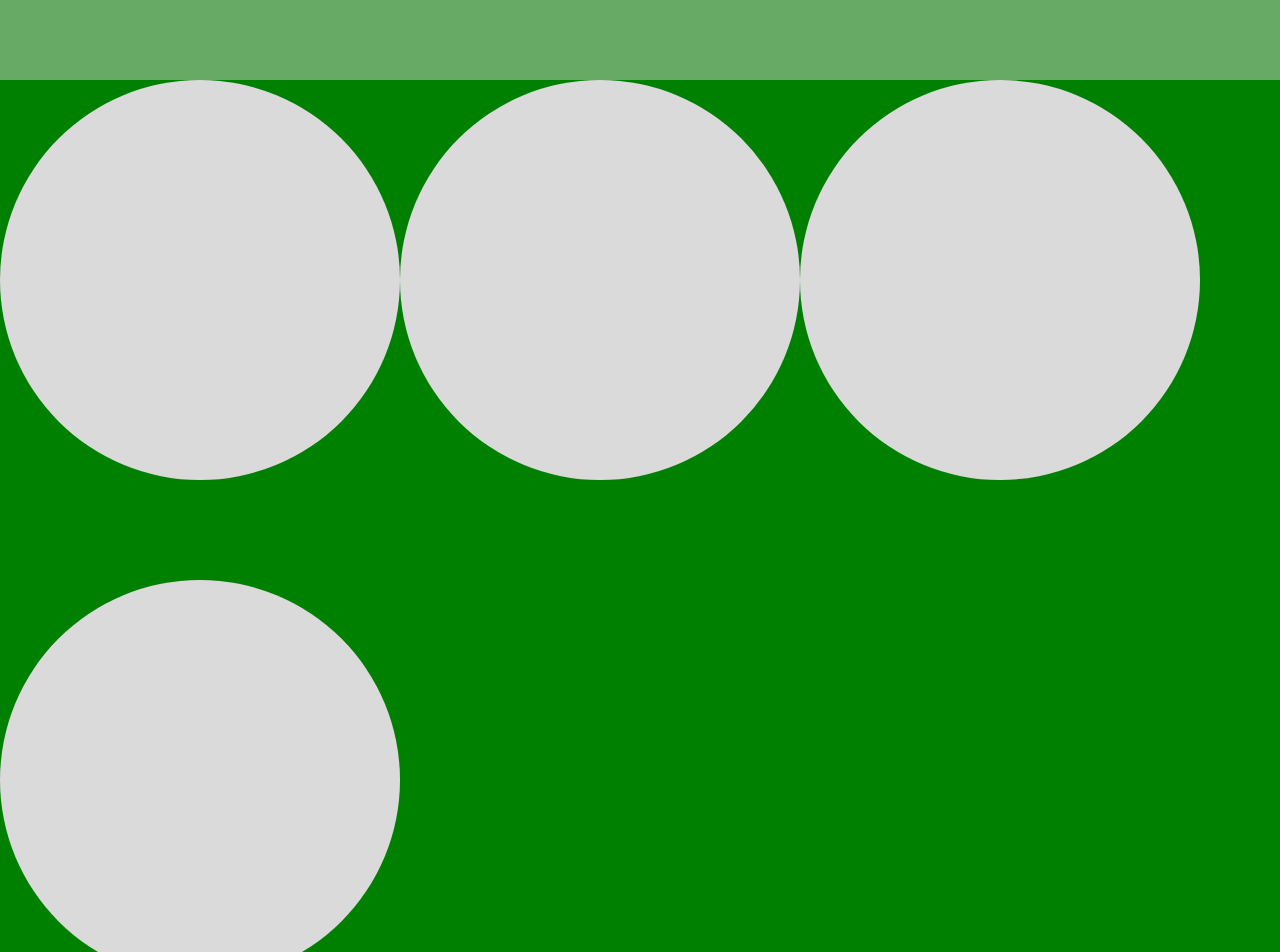
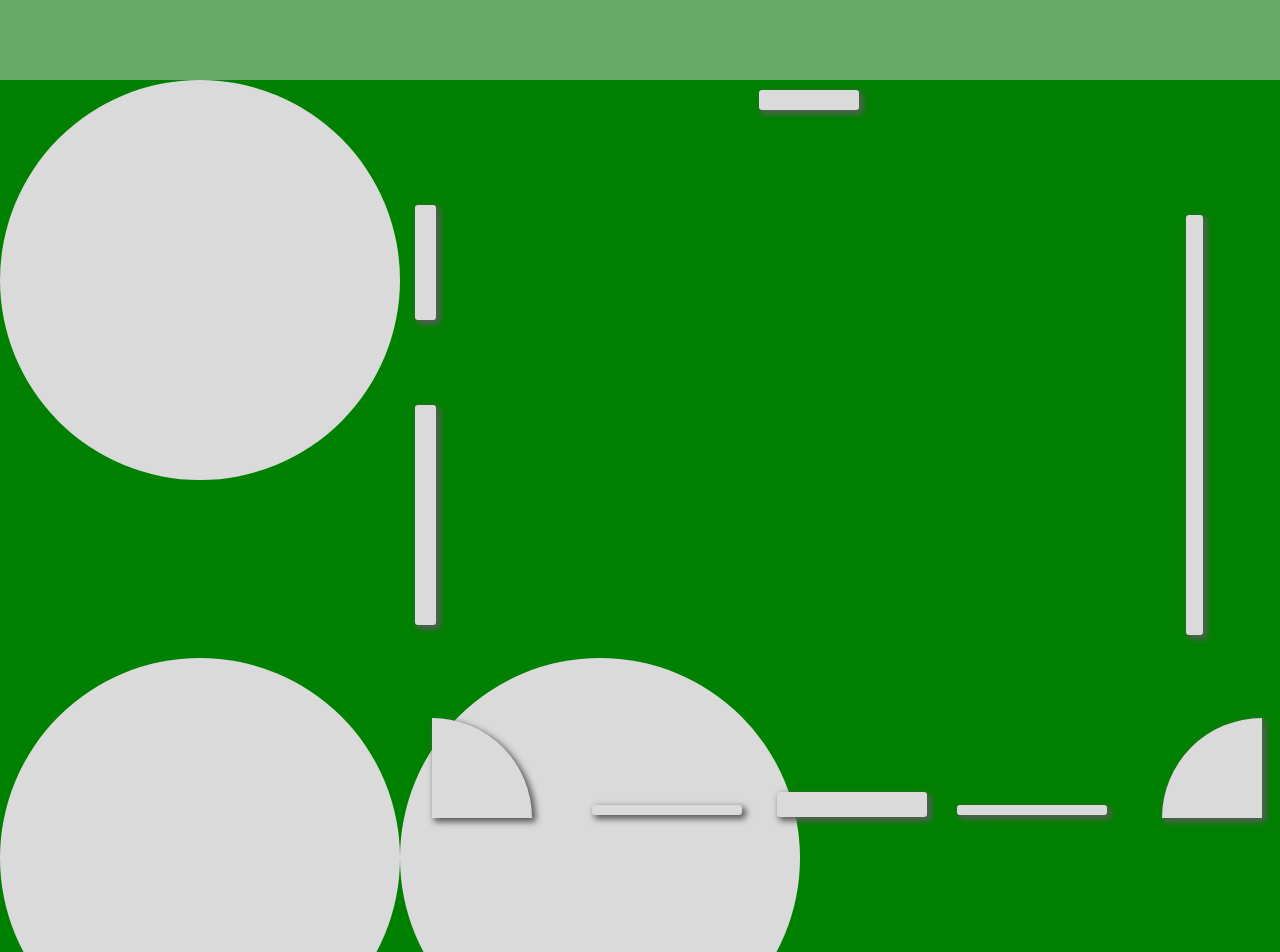
Before and after one commit to DucoArmy/Check-me-web, a React app: page / in a window 1280 px wide. Shown: the top 952 px of the page. Built offline with nearby package versions, Linux system fonts and the light colour scheme.

Commit message:
Update Pillar.jsx

```diff
--- a/src/component/desks/Pillar.jsx
+++ b/src/component/desks/Pillar.jsx
@@ -1,12 +1,129 @@
 import styled from "styled-components"
-const Main = styled.div`
-    width: 400px;
-    height: 400px;
-    border-radius: 50%;
-    background-color: #dadada
+
+const Check_Mi_Seat=styled.div`
+    /* margin:0px auto;
+    width:900px;
+    height:750px;
+    background-color: #b5b5b5; */
 `
+
+const Cabinet_Location=styled.div` //큰캐비넷 작은 캐비넷 위치 설정
+    float:left;
+`
+const Under_Location=styled.div` // 창문,문,pillar2의 전체적인 위치설정
+    display: flex;
+    position: relative;
+    top:590px;
+    left: 5%;
+`
+const Pillar1 = styled.div` // pillar2이 위치,디자인설정
+    width: 100px;
+    height: 20px;
+    border-radius: 3px;
+    background-color: #DADADA;
+    box-shadow:3px 3px 6px 1px #5b5b5b ;
+    margin: 10px auto;
+`
+
+const Pillar2 = styled.div` // pillar2의 위치,디자인 설정
+    width: 150px;
+    height: 25px;
+    border-radius: 3px;
+    background-color: #DADADA;
+    box-shadow:3px 3px 6px 1px #5b5b5b ;
+    position: relative;
+    top:82px;
+    margin: 0 15px 0 15px;
+`
+const Board = styled.div` //칠판 위치,디자인 설정
+    width: 17px;
+    height: 420px;
+    border-radius: 3px;
+    background-color: #DADADA;
+    box-shadow:3px 3px 6px 1px #5b5b5b ;
+    float:right;
+    margin:95px 15px 0 0;
+`
+const Smallcabinet = styled.div` //작은 캐비넷 위치,디자인 설정
+    width: 21px;
+    height: 115px;
+    border-radius: 3px;
+    background-color: #DADADA;
+    box-shadow:3px 3px 6px 1px #5b5b5b ;
+    margin:85px 0 15px 15px;
+`
+const Largelcabinet = styled.div` //큰 캐비넷 위치,디자인,설정
+    width: 21px;
+    height: 220px;
+    border-radius: 3px;
+    background-color: #DADADA;
+    box-shadow:3px 3px 6px 1px #5b5b5b ;
+    margin:85px 0 0 15px;
+`
+
+const Window1 = styled.div` // 창문1의 위치,디자인 설정
+    width: 150px;
+    height: 10px;
+    border-radius: 3px;
+    background-color: #DADADA;
+    box-shadow:3px 3px 6px 1px #5b5b5b ;
+    position: relative;
+    top:95px;
+    margin:0 20px 0 15px;
+`
+const Window2 = styled.div` // 창문2의 위치,디자인 설정
+    width: 150px;
+    height: 10px;
+    border-radius: 3px;
+    background-color: #DADADA;
+    box-shadow:3px 3px 6px 1px #5b5b5b ;
+    position: relative;
+    top:95px;
+    margin:0 20px 0 15px;
+`
+
+const Door1 = styled.div` // 왼쪽 문 위치,디자인 설정
+    width: 100px;
+    height: 100px;
+    border-top-right-radius: 100px;
+    background-color: #DADADA;
+    box-shadow:3px 3px 6px 1px #5b5b5b ;
+    position: relative;
+    right: 45px;
+    top:8px;
+`
+
+const Door2 = styled.div` //오른쪽문 위치, 디자인 설정
+    width: 100px;
+    height: 100px;
+    border-top-left-radius: 100px;
+    background-color: #DADADA;
+    box-shadow:3px 3px 6px 1px #5b5b5b ;
+    position: relative;
+    left: 35px;
+    top:8px;
+`
+
 export default () => {
     return (
-        <Main></Main>
+       <Check_Mi_Seat>
+            <Pillar1 className="Pillar1_Location"></Pillar1>
+            <Board className="Board_Location"></Board>
+
+            <Cabinet_Location>
+                <Smallcabinet className="Smallcabinet_Location"></Smallcabinet>
+                <Largelcabinet className="Largelcabinet_Location"></Largelcabinet>
+            </Cabinet_Location>
+
+
+            <Under_Location>
+                <Door1 className="Door1_Location"></Door1>
+                <Window1 className="Window1_Location"></Window1>
+                <Pillar2 className="Pillar2_Location"></Pillar2>
+                <Window2 className="Window2_Location"></Window2>
+                <Door2 className="Door2_Location"></Door2>
+            </Under_Location>
+
+        </Check_Mi_Seat>
     )
 }
```
